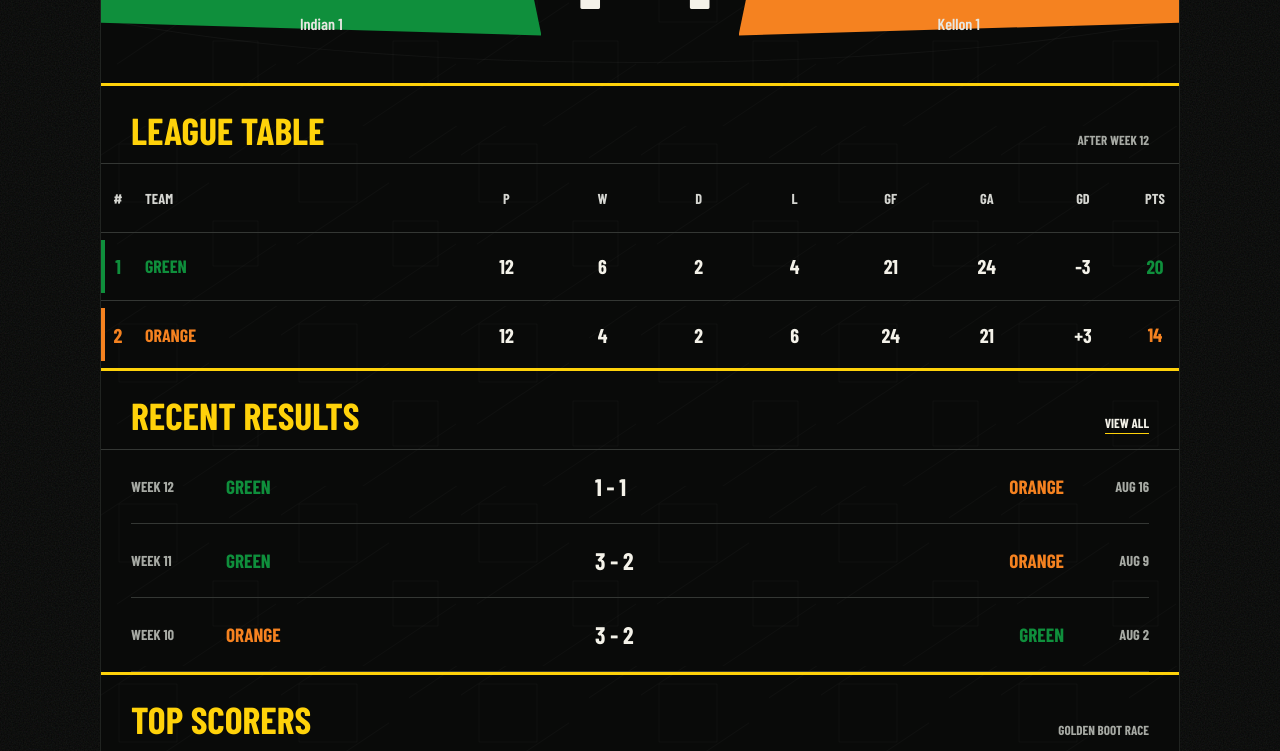
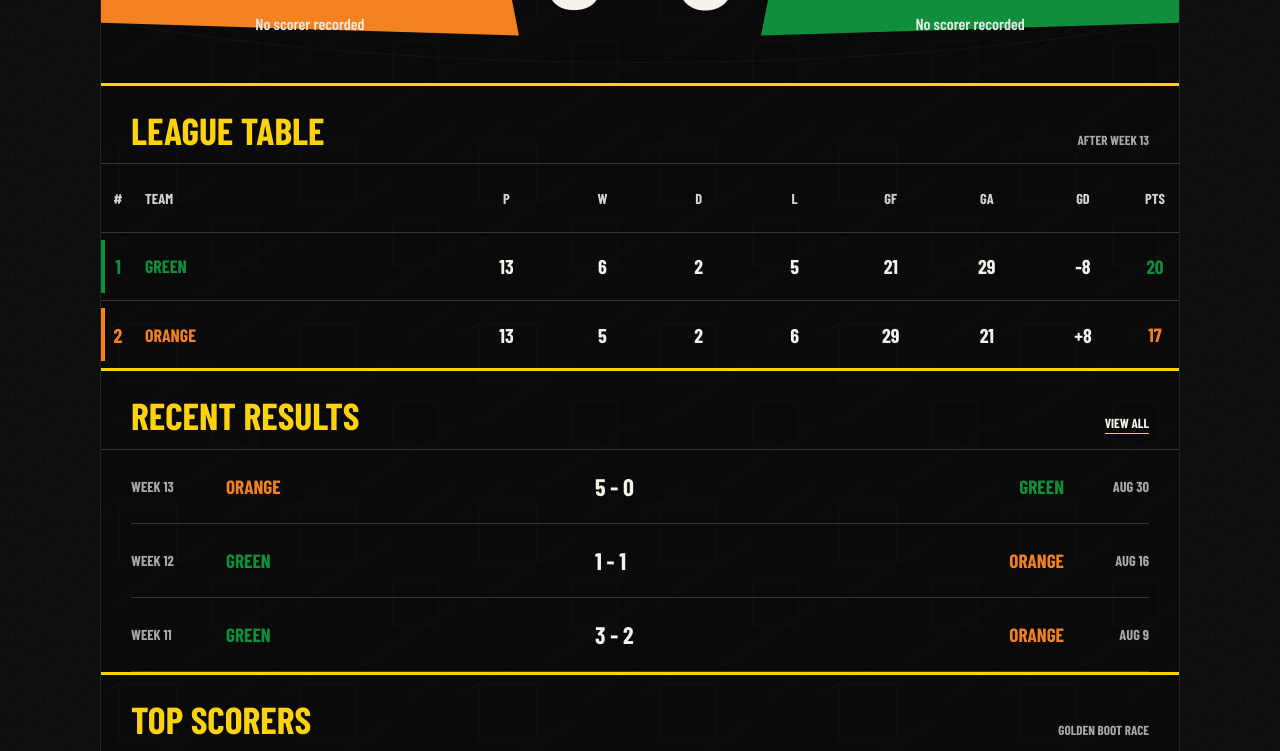
Before and after one commit to Skevilous/jamaica-sunday-league, a plain HTML site: page index.html in a window 1280 px wide. Shown: the part 594-1345 px from the top of the page. Drawn offline with nearby package versions, Linux system fonts and the light colour scheme; a web font is replaced by a local one.

Commit message:
data: add august 30 orange win

```diff
--- a/index.html
+++ b/index.html
@@ -135,6 +135,6 @@
       </a>
     </nav>
 
-    <script src="script.js?v=20260816-week12-theme-preview"></script>
+    <script src="script.js?v=20260831-week13-theme-preview"></script>
   </body>
 </html>
--- a/script.js
+++ b/script.js
@@ -153,6 +153,15 @@ const leagueData = {
         { player: "Indian", team: "Green", goals: 1 },
         { player: "Kellon", team: "Orange", goals: 1 },
       ],
+    },
+    {
+      week: 13,
+      date: "August 30, 2026",
+      homeTeam: "Orange",
+      awayTeam: "Green",
+      homeScore: 5,
+      awayScore: 0,
+      scorers: [],
     },
   ],
   fixtures: [],
```
